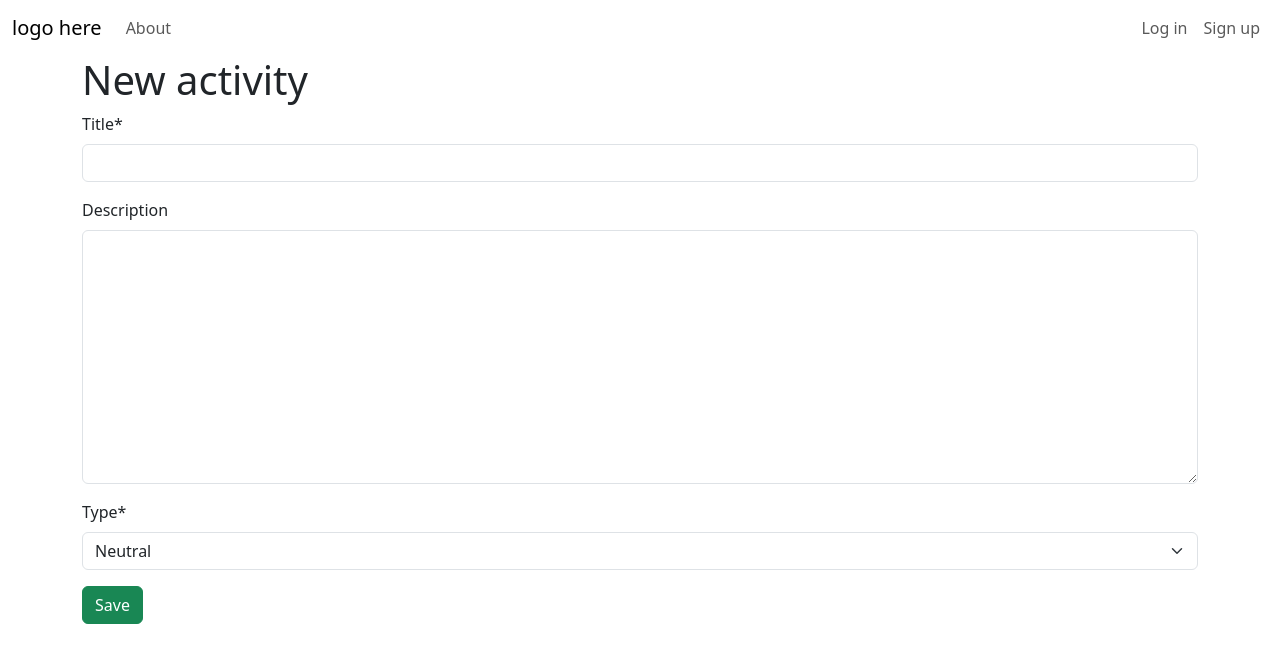
After one commit to Filbog/timeaware-django, a Django app: page /activities/create/ in a window 1280 px wide. The commit adds this page. Shown: the top 663 px of the page. Run offline with Django 5.2, Linux system fonts and the light colour scheme; some libraries are stand-ins or nearby versions.

Commit message:
sticked to the basic add functionality

```diff
--- a/core/urls.py
+++ b/core/urls.py
@@ -6,6 +6,7 @@ from .views import (
     ActivityStatisticsView,
     ActivityUpdateView,
     ActivityDeleteView,
+    ActivityCreateView,
 )
 
 urlpatterns = [
@@ -27,4 +28,5 @@ urlpatterns = [
         ActivityDeleteView.as_view(),
         name="activity_delete",
     ),
+    path("activities/create/", ActivityCreateView.as_view(), name="activity_create"),
 ]
--- a/core/views.py
+++ b/core/views.py
@@ -1,6 +1,6 @@
 from django.shortcuts import render
 from django.views.generic import TemplateView, ListView, DetailView
-from django.views.generic.edit import UpdateView, DeleteView
+from django.views.generic.edit import UpdateView, DeleteView, CreateView
 from django.urls import reverse_lazy
 
 from .models import Activity
@@ -34,3 +34,13 @@ class ActivityDeleteView(DeleteView):
     model = Activity
     template_name = "activity_delete.html"
     success_url = reverse_lazy("activity_list")
+
+
+class ActivityCreateView(CreateView):
+    model = Activity
+    template_name = "activity_create.html"
+    fields = ("title", "description", "type")
+
+    def form_valid(self, form):
+        form.instance.owner = self.request.user
+        return super().form_valid(form)
--- /dev/null
+++ b/templates/activity_create.html
@@ -0,0 +1,10 @@
+{% extends "base.html" %}
+{% load crispy_forms_tags %}
+
+{% block content %}
+<h1>New activity</h1>
+<form action="" method="post">{% csrf_token %}
+ {{ form|crispy }}
+ <button class="btn btn-success ml-2" type="submit">Save</button>
+</form>
+{% endblock content %}
--- a/templates/activity_list.html
+++ b/templates/activity_list.html
@@ -3,6 +3,8 @@
 {% block title %}Activities{% endblock title %}
 
 {% block content %}
+<a href="{% url 'activity_create' %}"><button class="btn">Add Activity</button>
+</a>
 {% for activity in activity_list %}
 <div class="card">
   <div class="card-header">
--- a/templates/base.html
+++ b/templates/base.html
@@ -18,6 +18,7 @@
             <div class="collapse navbar-collapse" id="navbarNavAltMarkup">
                 <div class="navbar-nav me-auto">
                     {% if user.is_authenticated %}
+                    <a class="nav-link ps-2" href="{% url 'activity_create' %}">Add Activity</a>
                     <a class="nav-link ps-2" href="{% url 'tracker' %}">Tracker</a>
                     <a class="nav-link ps-2" href="{% url 'activity_list' %}">Activities</a>
                     {% endif %}
```
